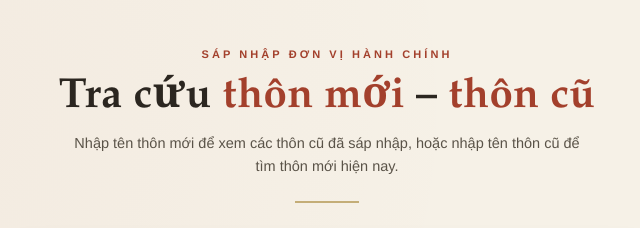
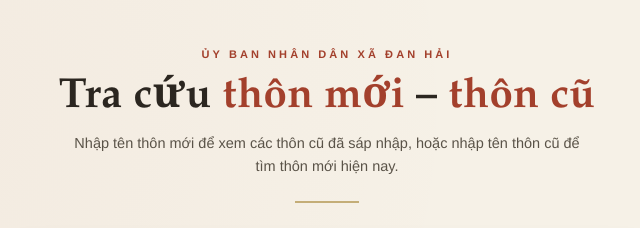
Before and after one commit to tranviethong/thon, a plain HTML site: page index.html in a window 1280 px wide. Shown: the top 228 px of the page, 313-953 px from the left. Drawn offline with Linux system fonts and the light colour scheme.

Commit message:
Update index.html

```diff
--- a/index.html
+++ b/index.html
@@ -277,7 +277,7 @@
 <body>
 
 <header>
-  <div class="eyebrow">Sáp nhập đơn vị hành chính</div>
+  <div class="eyebrow">ỦY BAN NHÂN DÂN XÃ ĐAN HẢI</div>
   <h1>Tra cứu <em>thôn mới</em> &ndash; <em>thôn cũ</em></h1>
   <p class="sub">Nhập tên thôn mới để xem các thôn cũ đã sáp nhập, hoặc nhập tên thôn cũ để tìm thôn mới hiện nay.</p>
   <div class="rule"></div>
```
